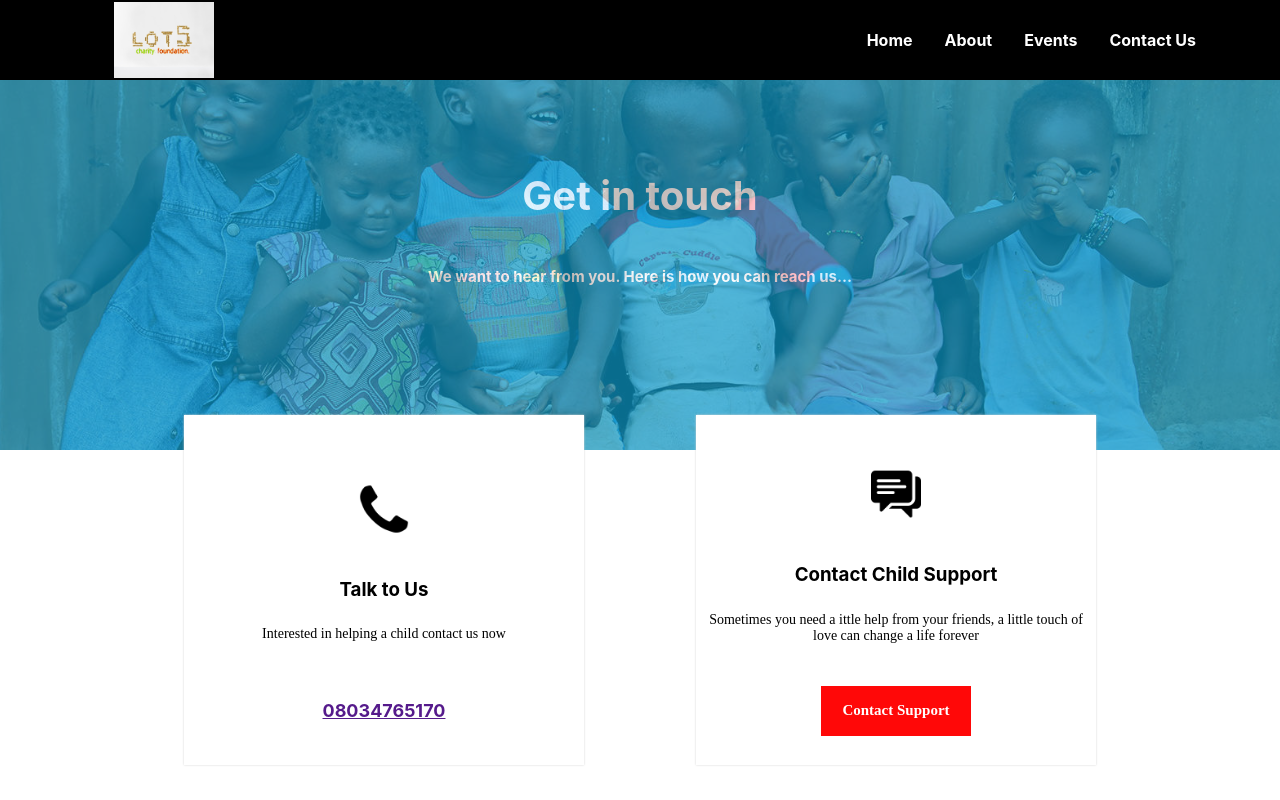
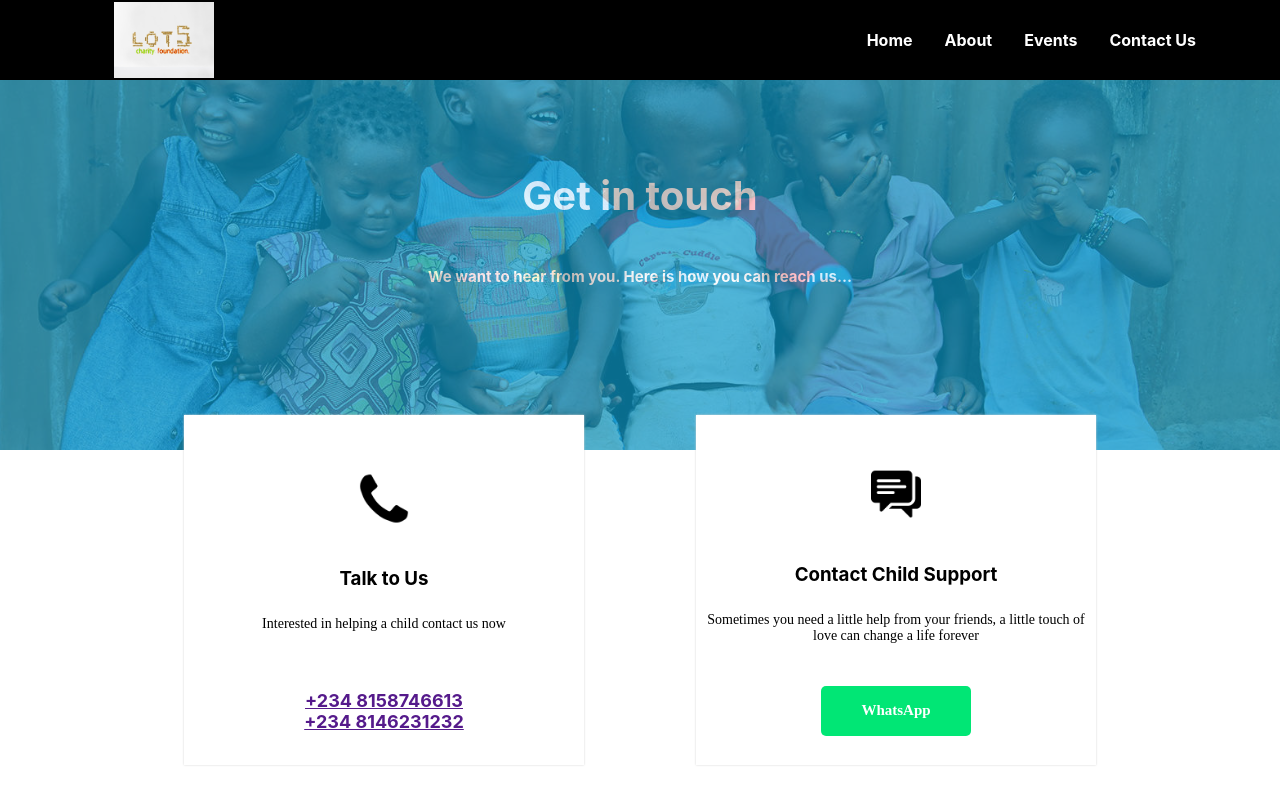
Before and after one commit to SamuelKelechi/LOTS_FoundationWeb, a React (Create React App) app: page /contact in a window 1280 px wide. Shown: the top 800 px of the page. Built offline with nearby package versions, Linux system fonts and the light colour scheme.

Commit message:
Updated WhatsApp Contact

```diff
--- a/src/Components/TheAbout1/TheAbout1.js
+++ b/src/Components/TheAbout1/TheAbout1.js
@@ -26,7 +26,8 @@ function TheAbout1() {
       }}>Our Story </div>
       <p style={{
         textAlign: "center",
-        margin: "10px"
+        margin: "10px",
+        fontSize:"17px"
       }}>
 
         LOTS charity foundation is a registered charity organization that caters to the physiological [feeding, clothing and shelter], social, educational, psychological, medical, and emotional needs of street kids and vulnerable children. Our area of focus now in Ajeromi-ifelodun local government in a community called ‘DUSTBIN ESTATE’ in Ajegunle, Lagos state. As it ‘s name connotes, Dustbin estate is an area of refuse; a settlement in which its inhabitants build their house with planks on refuse dumps
--- a/src/Contact/ContactUs.css
+++ b/src/Contact/ContactUs.css
@@ -42,7 +42,7 @@
 .getInTouch {
   display: flex;
   flex-direction: column;
-  width: 60%;
+  width: 80%;
   height: auto;
   justify-content: center;
   align-items: center;
@@ -60,6 +60,7 @@
   color: white;
   font-weight: bolder;
   font-size: 15px;
+  text-align: center;
   z-index: 40;
 }
 
@@ -159,17 +160,19 @@
   margin-top: -20px;
   text-align: center;
 }
-.theCard > button {
+.theCard > a > button {
   height: 50px;
   width: 150px;
   align-self: center;
-  background-color: rgb(255, 8, 8);
+  background-color: #01E675;
   color: white;
   border: 0px;
   outline: none;
   font-family: Poppins;
   font-size: 15px;
   font-weight: bold;
+  cursor: pointer;
+  border-radius: 5px;
 }
 .Link {
   align-self: center;
--- a/src/Contact/ContactUs.jsx
+++ b/src/Contact/ContactUs.jsx
@@ -41,7 +41,8 @@ function ContactUs() {
               </div>
               <h3>Talk to Us</h3>
               <p>Interested in helping a child contact us now</p>
-              <Link className="Link">08034765170</Link>
+              <Link className="Link">+234 8158746613</Link>
+              <Link className="Link">+234 8146231232</Link>
             </div>
 
             <div className="theCard">
@@ -50,10 +51,17 @@ function ContactUs() {
               </div>
               <h3>Contact Child Support</h3>
               <p>
-                Sometimes you need a ittle help from your friends, a little touch
+                Sometimes you need a little help from your friends, a little touch
                 of love can change a life forever
             </p>
-              <button>Contact Support</button>
+            <a href="https://wa.me/12015548405" target="_blank" message="Hi, Just viewed your NGO Site" rel="noopener noreferrer" style={{
+              width: "100%",
+              display: "flex",
+              justifyContent: "center",
+              textDecoration: "none"
+            }}>
+              <button>WhatsApp</button>
+            </a>
             </div>
           </div>
         </div>
--- a/src/Event/EventFull.js
+++ b/src/Event/EventFull.js
@@ -53,6 +53,8 @@ export default function EventFull() {
   const [uploads, setUploads] = useState(null);
 
   const { id } = useParams()
+
+
   const getSingleData = async () => {
     const docRef = await db.doc(id);
     const docData = await docRef.get();
--- a/src/Home/Build/Footer/index.js
+++ b/src/Home/Build/Footer/index.js
@@ -81,8 +81,9 @@ const Footer = () => {
                 textDecoration: "none",
                 fontWeight: "bolder",
                 color: "white",
-                fontSize: "20px"
-              }}>Contact</Link></FooterLinkTitle>
+                fontSize: "20px",
+              }}>Contact</Link>
+              </FooterLinkTitle>
               {/* <FooterLink to="/signin">How it work</FooterLink>
               <FooterLink to="/signin">Testimonial</FooterLink>
               <FooterLink to="/signin">Career</FooterLink>
--- a/src/Home/Home/HomeStart.js
+++ b/src/Home/Home/HomeStart.js
@@ -20,7 +20,7 @@ const HomeStart = () => {
           style={{
             // backgroundColor: "red",
             width: "300px",
-            height: "240px",
+            height: "250px",
             display: "flex",
             flexDirection: "column",
           }}
@@ -33,7 +33,7 @@ const HomeStart = () => {
               marginBottom: "20px",
               color: "rgb(168,142,83)",
               fontWeight: "bold",
-              marginTop: "50px"
+              marginTop: "100px",
             }}
           >
             LOTS Charity Foundation
@@ -58,6 +58,8 @@ const HomeStart = () => {
             // backgroundColor: "blue",
             width: "320px",
             height: "250px",
+            marginTop: "10px",
+            marginLeft: "30px",
           }}
         >
           <img
--- a/src/Home/Home/SuccessStory.js
+++ b/src/Home/Home/SuccessStory.js
@@ -12,6 +12,11 @@ const SuccessStory = () => {
         marginBottom: "20px ",
       }}
     >
+    <Link to="/event" style={{
+      textDecoration: "none",
+      color: "rgb(16,21,34)",
+      cursor: "pointer",
+    }}>
       <div
         style={{
           width: "300px",
@@ -40,19 +45,18 @@ const SuccessStory = () => {
         >
           {" "}
         </div>
-        <Link to="/event" style={{
-          textDecoration: "none",
-          color: "rgb(16,21,34)",
-          cursor: "pointer",
-        }}>
           <div>
             We are happy to announce a 6 months pilot project on Advocating the implementation of Community...
         </div>
-        </Link>
       </div>
+      </Link>
 
 
-
+      <Link to="/event" style={{
+        textDecoration: "none",
+        color: "rgb(16,21,34)",
+        cursor: "pointer",
+      }}>
       <div
         style={{
           width: "300px",
@@ -81,17 +85,11 @@ const SuccessStory = () => {
         >
           {" "}
         </div>
-        <Link to="/event" style={{
-          textDecoration: "none",
-          color: "rgb(16,21,34)",
-          cursor: "pointer",
-        }}>
           <div>
             Yesterday we held our first session at the Ajegunle Ikorodu #community to validate our workplan and ensure that this plan is...
         </div>
-        </Link>
       </div>
-
+      </Link>
     </div>
   );
 };
```
